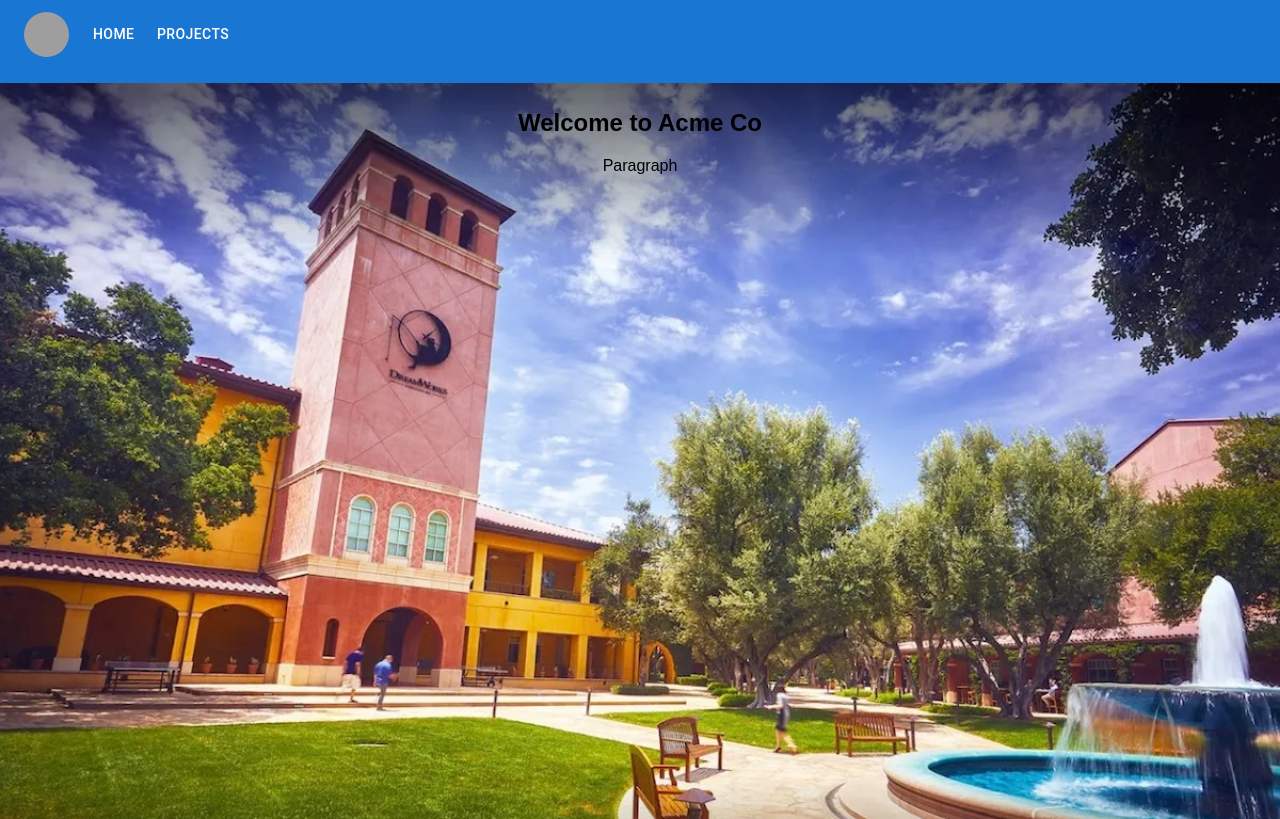
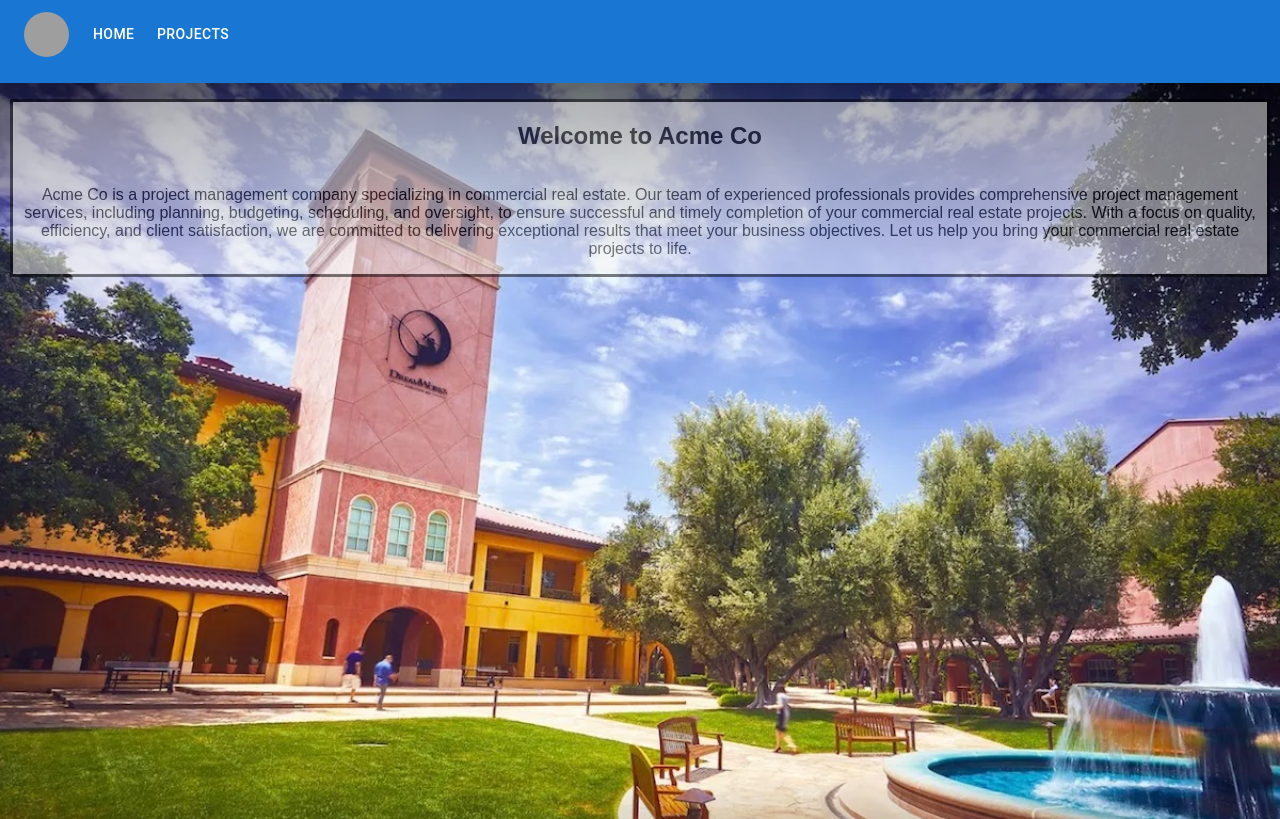
Before and after one commit to cesarcuadro/keeptrack, a React (Create React App) app: page / in a window 1280 px wide. Built offline with nearby package versions, Linux system fonts and the light colour scheme; grey boxes are pictures that could not be loaded.

Commit message:
put in content for home pg

```diff
--- a/src/home/HomePage.tsx
+++ b/src/home/HomePage.tsx
@@ -13,9 +13,18 @@ const HomePage = () => {
         paddingTop: 6,
         textAlign: "center",
       }}>
-        <div>
+        <div style={{
+          display: "flex",
+          justifyContent: "center",
+          flexDirection: "column",
+          marginTop: "10px",
+          border: "solid",
+          margin: '10px',
+          backgroundColor: "whitesmoke",
+          opacity: "50%"
+          }}>
           <h2>Welcome to Acme Co</h2>
-          <p>Paragraph</p>
+          <p>Acme Co is a project management company specializing in commercial real estate. Our team of experienced professionals provides comprehensive project management services, including planning, budgeting, scheduling, and oversight, to ensure successful and timely completion of your commercial real estate projects. With a focus on quality, efficiency, and client satisfaction, we are committed to delivering exceptional results that meet your business objectives. Let us help you bring your commercial real estate projects to life.</p>
       </div>
       </div>
     </>
```
